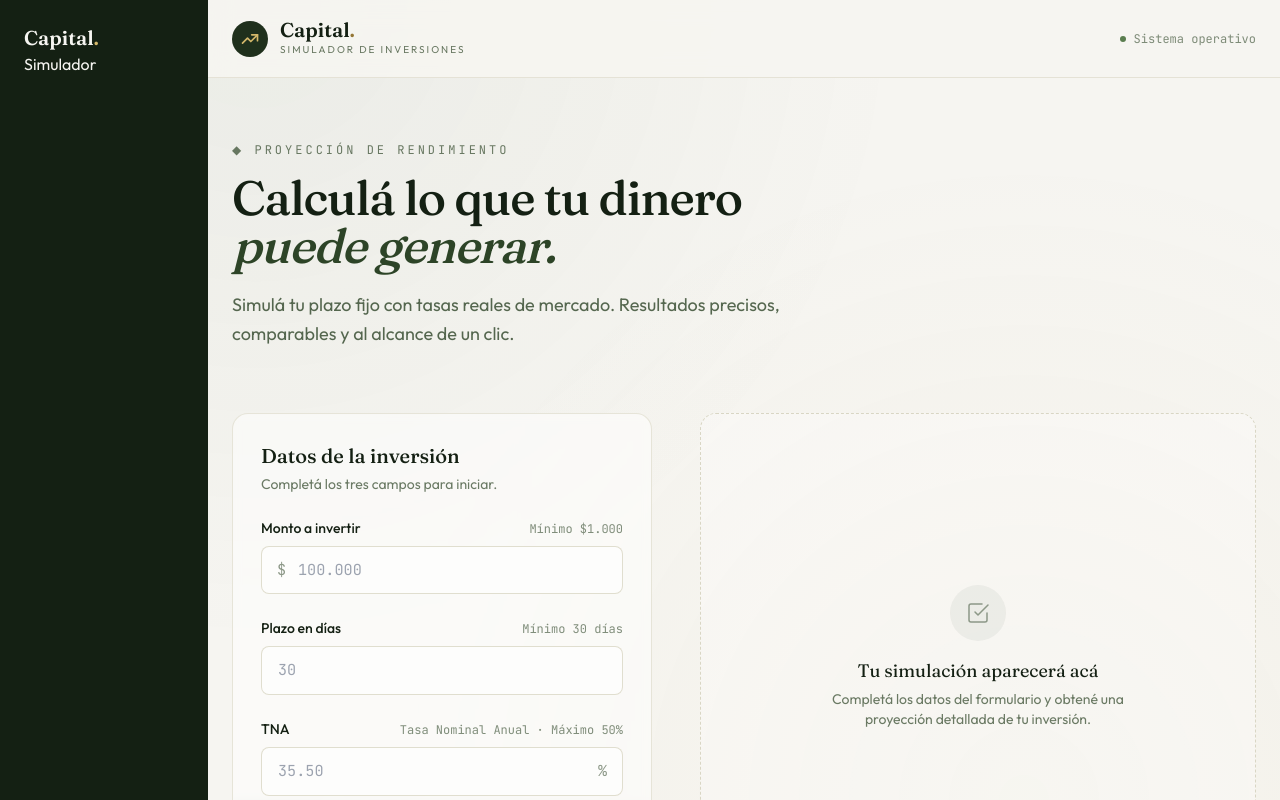
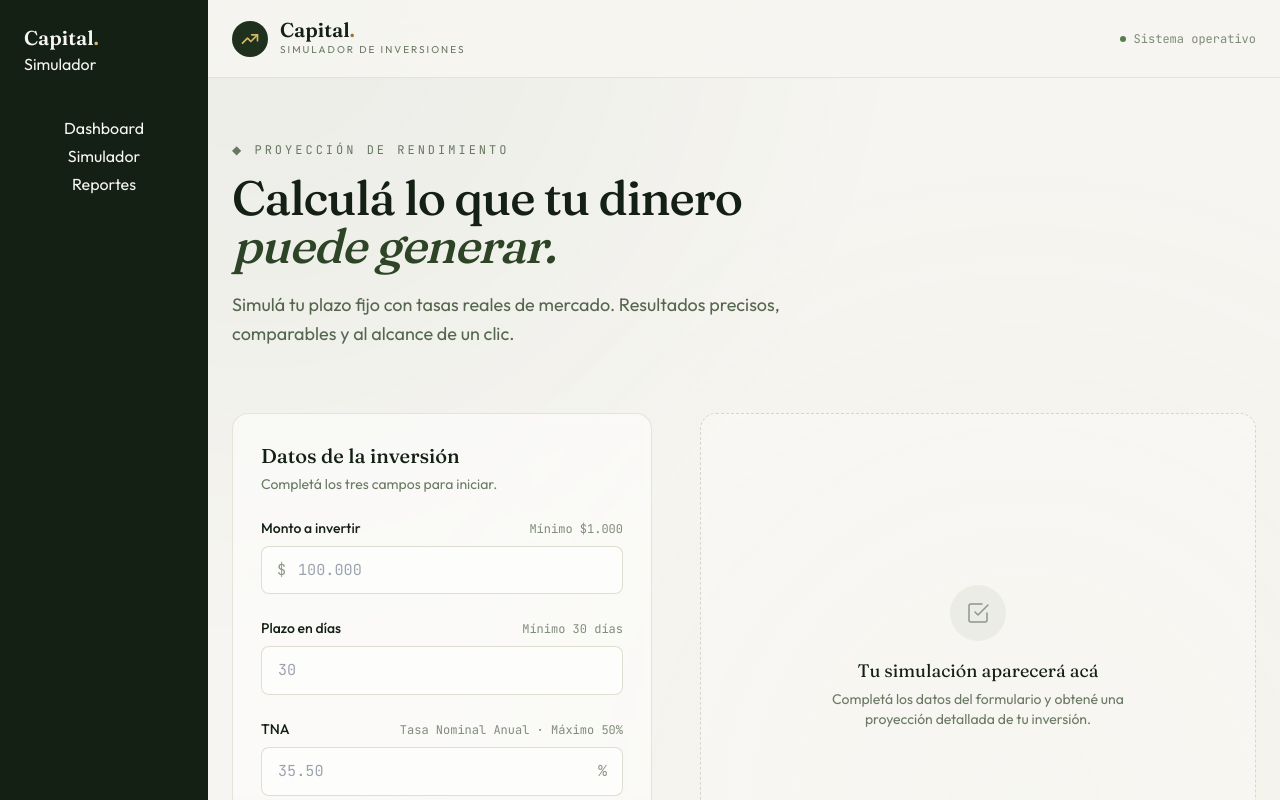
Before and after one commit to Emilsediaz/plazo-fijo-simulator, a React (Vite) app: page / in a window 1280 px wide. Shown: the top 800 px of the page. Built offline with nearby package versions, Linux system fonts and the light colour scheme.

Commit message:
feat: agregue items del menu en el sidebar

```diff
--- a/src/components/Sidebar.jsx
+++ b/src/components/Sidebar.jsx
@@ -10,6 +10,11 @@ export default function Sidebar() {
         Simulador
         </p>
         </div>
+        <nav className="mt-10 flex flex-col gap-1">
+          <button>Dashboard</button>
+          <button>Simulador</button>
+          <button>Reportes</button>
+        </nav>
     </aside>
   );
 }
```
